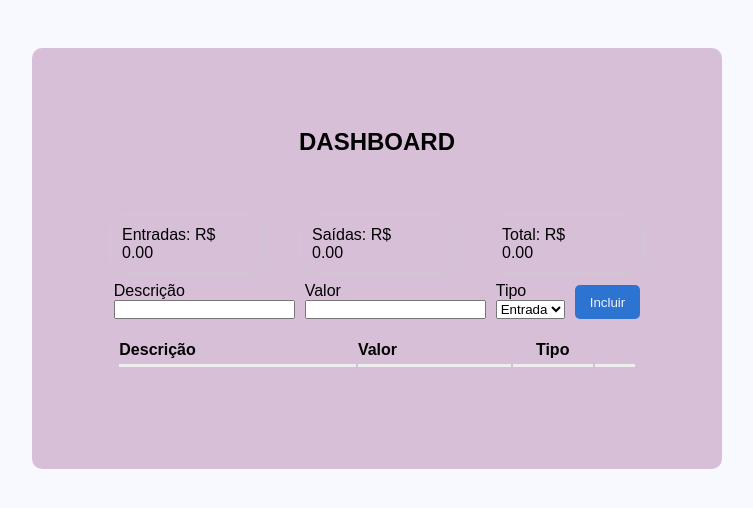
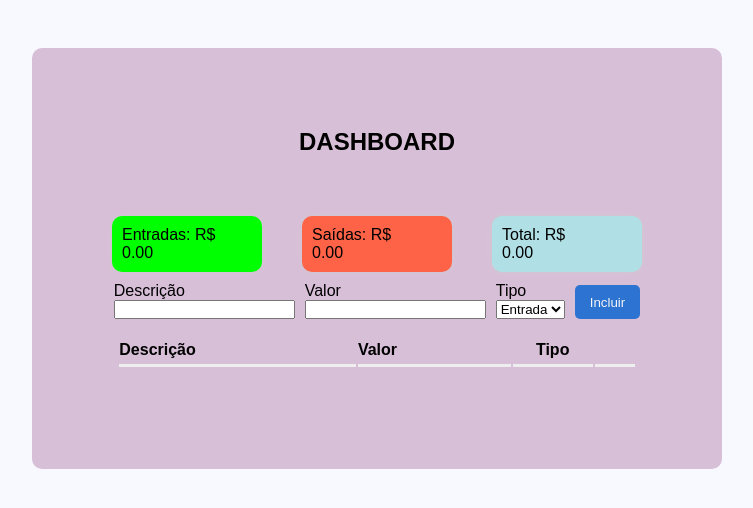
Before and after one commit to WesleySv19/finance-control-js, a plain HTML site: page index.html in a window 1280 px wide. Shown: the whole page, without its empty margins (263-1016 px from the left). Drawn offline with nearby package versions, Linux system fonts and the light colour scheme.

Commit message:
adding new colors

```diff
--- a/css/style.css
+++ b/css/style.css
@@ -132,3 +132,15 @@ i {
 #type {
     cursor: pointer;
 }
+
+.Prohibited {
+    background-color:#00FF00;
+}
+
+.exit {
+    background-color: #FF6347;
+}
+
+.totalDiv {
+   background-color: #B0E0E6;
+}
```
